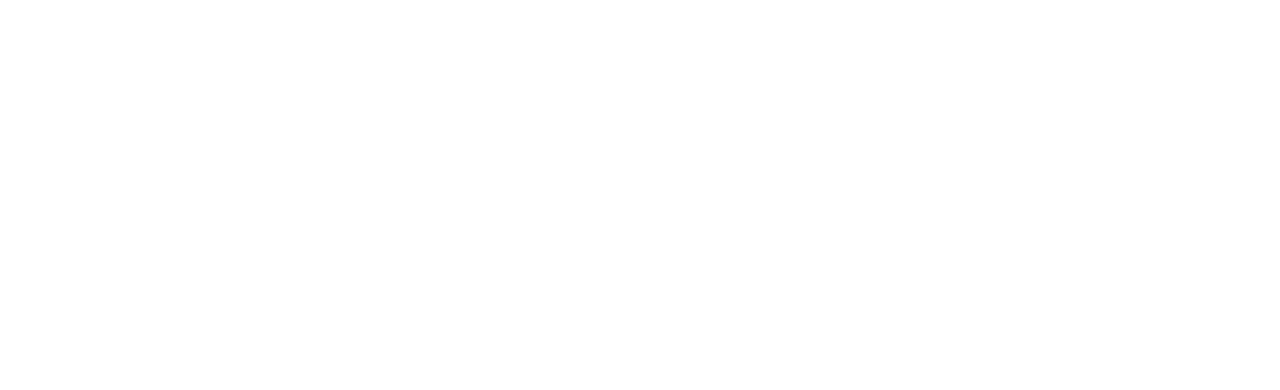
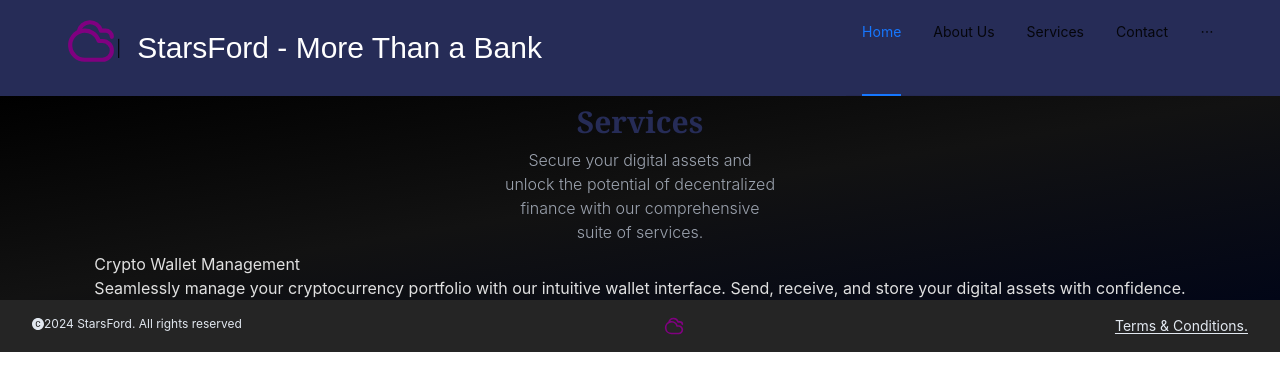
Before and after one commit to darlanZero/Cloud-App-Bank, a React (Vite) app in the folder Web/: page /services in a window 1280 px wide. Before the commit this address had no page. Shown: the top 390 px of the page. Built offline with nearby package versions, Linux system fonts and the light colour scheme.

Commit message:
base for Services page

```diff
--- a/Web/src/App.tsx
+++ b/Web/src/App.tsx
@@ -1,6 +1,6 @@
 import './App.css'
 import { BrowserRouter, Routes, Route } from 'react-router-dom'
-import { AboutUs, FrontPage, IndexLayout } from './pages'
+import { AboutUs, FrontPage, IndexLayout, Services } from './pages'
 
 function App() {
 
@@ -10,6 +10,7 @@
         <Route element={<IndexLayout />}>
           <Route index element={<FrontPage />} />
           <Route path='/about' element={<AboutUs />} />
+          <Route path='/services' element={<Services />} />
         </Route>
       </Routes>
     </BrowserRouter>
--- a/Web/src/pages/index.ts
+++ b/Web/src/pages/index.ts
@@ -1,6 +1,7 @@
 import {IndexLayout } from "./index/IndexLayout";
 import { FrontPage } from "./index/FrontPage";
 import { AboutUs } from "./index/AboutUs";
+import { Services } from "./index/Services"
 
 
-export { IndexLayout, FrontPage, AboutUs };
+export { IndexLayout, FrontPage, AboutUs, Services };
--- /dev/null
+++ b/Web/src/pages/index/Services.tsx
@@ -0,0 +1,25 @@
+export const Services = () => {
+  return (
+    <>
+        <div className="flex items-center text-center flex-col gap-2 p-2 w-72">
+            <div className="space-y-2">
+                <h1 className="text-3xl text-dark-theme-terciary font-extrabold font-serif">
+                    Services
+                </h1>
+
+                <p className="text-gray-400 font-light">
+                    Secure your digital assets and unlock the potential of decentralized finance with our comprehensive suite of services.
+                </p>
+            </div>
+        </div>
+
+        <div className="flex text-left flex-col">
+            <h1>Crypto Wallet Management</h1>
+
+            <p>
+                Seamlessly manage your cryptocurrency portfolio with our intuitive wallet interface. Send, receive, and store your digital assets with confidence.
+            </p>
+        </div>
+    </>
+  )
+}
```
